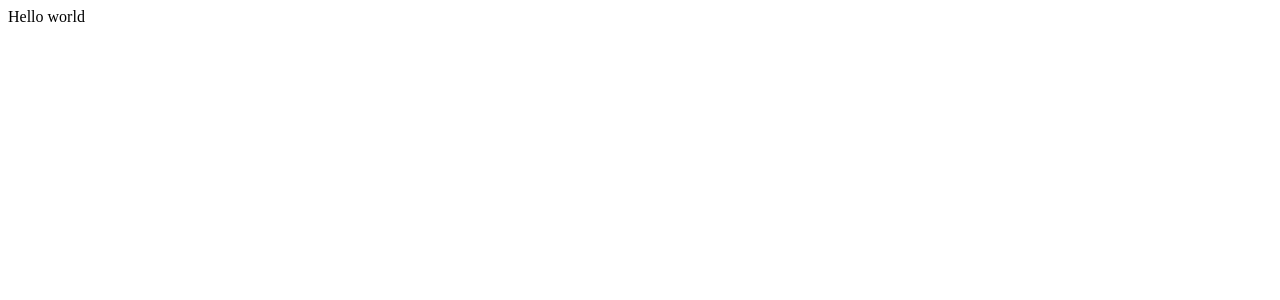
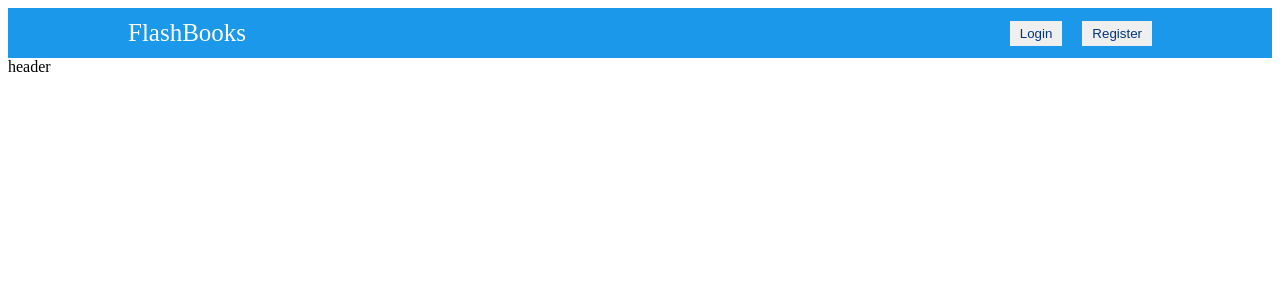
Before and after one commit to Coding-Jesus/Booking-App, a React (Create React App) app in the folder Booking_App/: page / in a window 1280 px wide. Shown: the top 300 px of the page. Built offline with nearby package versions, Linux system fonts and the light colour scheme.

Commit message:
add Navbar & Header Component

```diff
--- a/Booking_App/package.json
+++ b/Booking_App/package.json
@@ -8,6 +8,7 @@
     "@testing-library/user-event": "^13.5.0",
     "react": "^18.2.0",
     "react-dom": "^18.2.0",
+    "react-router-dom": "^6.8.1",
     "react-scripts": "5.0.1",
     "web-vitals": "^2.1.4"
   },
--- a/Booking_App/src/App.js
+++ b/Booking_App/src/App.js
@@ -1,7 +1,22 @@
+import React from "react";
+import Home from './pages/home/Home';
+import List from './pages/list/List';
+import {
+  BrowserRouter,
+  Routes,
+  Route,
+} from "react-router-dom";
+import Hotels from "./pages/hotel/Hotels";
+
 function App() {
   return (
-    <div> Hello world
-    </div>
+    <BrowserRouter>
+      <Routes>
+        <Route path="/" element={<Home />} />
+        <Route path="/hotels" element={<List />} />
+        <Route path="/hotels/:id" element={<Hotels />} />
+      </Routes>
+    </BrowserRouter>
   );
 }
 
--- /dev/null
+++ b/Booking_App/src/components/header/Header.jsx
@@ -0,0 +1,9 @@
+import React from 'react'
+
+const Header = () => {
+    return (
+        <div>header</div>
+    )
+}
+
+export default Header;
--- /dev/null
+++ b/Booking_App/src/components/navbar/Navbar.jsx
@@ -0,0 +1,17 @@
+import './navbar.css'
+
+const Navbar = () => {
+    return (
+        <div className='navbar'>
+            <div className='navContainer'>
+                <span className='logo'>FlashBooks</span>
+                <div className='navItems'>
+                    <button className='navButton'>Login</button>
+                    <button className='navButton'>Register</button>
+                </div>
+            </div>
+        </div>
+    )
+}
+
+export default Navbar;
--- /dev/null
+++ b/Booking_App/src/components/navbar/navbar.css
@@ -0,0 +1,28 @@
+.navbar {
+    height: 50px;
+    background-color: rgb(28, 152, 235);
+    display: flex;
+    justify-content: center;
+}
+
+.navContainer {
+    width: 100%;
+    max-width: 1024px;
+    color: white;
+    display: flex;
+    align-items: center;
+    justify-content: space-between;
+}
+
+.logo {
+    font-weight: 500;
+    font-size: 25px;
+}
+
+.navButton {
+    margin-left: 20px;
+    border: none;
+    padding: 5px 10px;
+    cursor: pointer;
+    color: #003580;
+}
--- /dev/null
+++ b/Booking_App/src/pages/home/Home.jsx
@@ -0,0 +1,14 @@
+import Navbar from '../../components/navbar/Navbar'
+import Header from '../../components/header/Header'
+import './home.css'
+
+const Home = () => {
+    return (
+        <div>
+            <Navbar />
+            <Header />
+        </div>
+    )
+}
+
+export default Home
--- /dev/null
+++ b/Booking_App/src/pages/hotel/Hotels.jsx
@@ -0,0 +1,9 @@
+import React from 'react'
+
+const Hotels = () => {
+    return (
+        <div>Hotels</div>
+    )
+}
+
+export default Hotels
--- /dev/null
+++ b/Booking_App/src/pages/list/List.jsx
@@ -0,0 +1,9 @@
+import React from 'react'
+
+const List = () => {
+    return (
+        <div>List</div>
+    )
+}
+
+export default List;
```
Also changed, not shown: Booking_App/src/components/header/header.css (added), Booking_App/src/pages/home/home.css (added), 1 other file (tests, documents, lock files or other folders).
